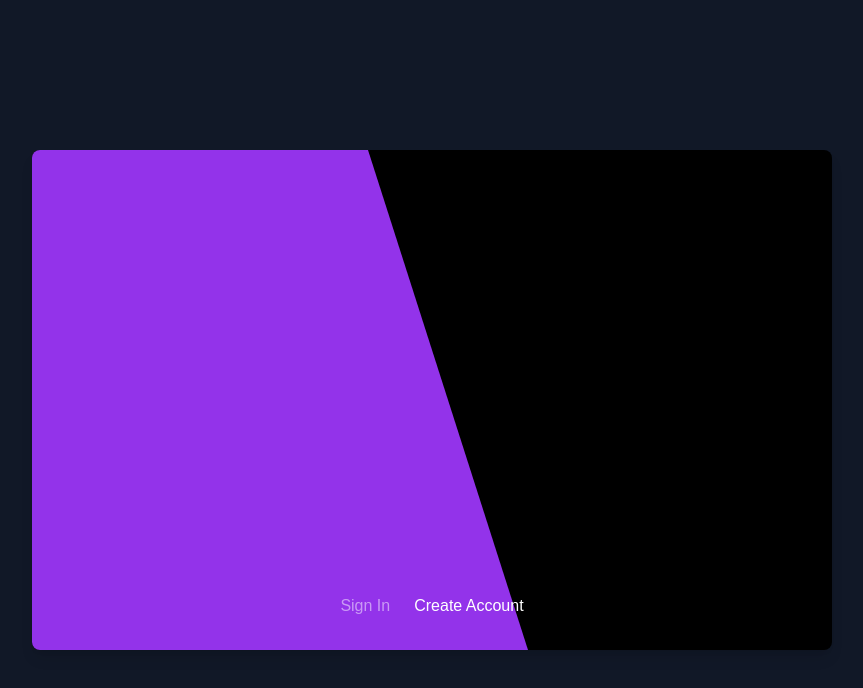
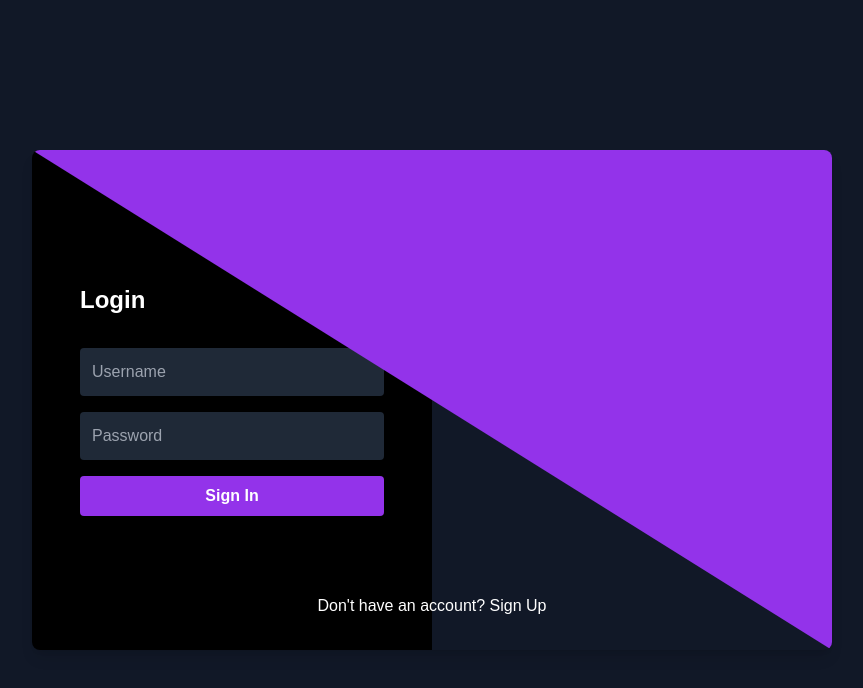
Before and after one commit to lucy-sees/login_signup_form, a Next.js app: page / in a window 1280 px wide. Shown: the top 688 px of the page, without its empty margins (208-1071 px from the left). Built offline with nearby package versions, Linux system fonts and the light colour scheme.

Commit message:
Refactor LoginSignupForm component for improved animations and layout adjustments; add PixelCards component

```diff
--- a/app/components/Auth/LoginSignupForm.tsx
+++ b/app/components/Auth/LoginSignupForm.tsx
@@ -6,52 +6,21 @@ const AuthForm = () => {
   const [isLogin, setIsLogin] = useState(true);
   const [isAnimating, setIsAnimating] = useState(false);
 
-  // Updated clip path calculations for the specific diagonal split
-  const getClipPath = () => {
-    // Login state: line from top-left (50,0) to bottom-right (70,100)
-    // Signup state: inverse of login state
-    return isLogin
-      ? "polygon(50% 0%, 100% 0%, 100% 100%, 70% 100%)"
-      : "polygon(0% 0%, 50% 0%, 70% 100%, 0% 100%)";
-  };
-
-  // Variants for smooth circular rotation
   const variants = {
-    initial: {
-      rotate: isLogin ? 0 : 180,
-      scale: 1.2, // Slightly larger to ensure coverage during rotation
-    },
+    initial: { rotate: isLogin ? 0 : 180 },
     animate: {
       rotate: isLogin ? 180 : 0,
-      transition: {
-        duration: 0.8,
-        ease: [0.4, 0, 0.2, 1],
-      },
+      transition: { duration: 0.8, ease: [0.4, 0, 0.2, 1] },
     },
-  };
-
-  // Background transition variants
-  const backgroundVariants = {
-    initial: { backgroundColor: "#000" },
-    animate: { backgroundColor: "#7C3AED" }, // Tailwind purple-600
-    exit: { backgroundColor: "#000" },
   };
 
   return (
     <div className="flex min-h-screen items-center justify-center bg-gray-900">
       <div className="relative h-[500px] w-[800px] overflow-hidden rounded-lg shadow-lg">
-        {/* Background color transition layer */}
-        <motion.div
-          className="absolute inset-0 z-10"
-          variants={backgroundVariants}
-          initial="initial"
-          animate={isAnimating ? "animate" : "initial"}
-        />
-
         {/* Diagonal Divider */}
         <motion.div
           className="absolute inset-0 z-20 h-[150%] w-[150%] origin-center bg-purple-600"
-          style={{ clipPath: getClipPath() }}
+          style={{ clipPath: "polygon(0 100%, 100% 100%, 0 0)" }}
           variants={variants}
           initial="initial"
           animate="animate"
@@ -64,17 +33,17 @@ const AuthForm = () => {
           <AnimatePresence mode="wait">
             {/* Welcome Text */}
             <motion.div
-              key={isLogin ? "welcome-back" : "welcome"}
+              key={isLogin ? "welcome" : "welcome-back"}
               className={`absolute flex h-full w-1/2 items-center justify-center p-12 ${
                 isLogin ? "right-0" : "left-0"
               }`}
-              initial={{ x: isLogin ? "100%" : "-100%", opacity: 0 }}
+              initial={{ x: isLogin ? "-100%" : "100%", opacity: 0 }}
               animate={{ x: 0, opacity: 1 }}
-              exit={{ x: isLogin ? "-100%" : "100%", opacity: 0 }}
+              exit={{ x: isLogin ? "100%" : "-100%", opacity: 0 }}
               transition={{ duration: 0.6 }}
             >
               <h2 className="text-4xl font-bold text-white">
-                {isLogin ? "WELCOME BACK!" : "WELCOME!"}
+                {isLogin ? "WELCOME!" : "WELCOME BACK!"}
               </h2>
             </motion.div>
           </AnimatePresence>
@@ -84,27 +53,23 @@ const AuthForm = () => {
             className={`absolute flex h-full w-1/2 items-center justify-center bg-black p-12 ${
               isLogin ? "left-0" : "right-0"
             }`}
-            initial={{ x: isLogin ? "-100%" : "100%" }}
+            initial={{ x: isLogin ? "100%" : "-100%" }}
             animate={{ x: 0 }}
+            exit={{ x: isLogin ? "-100%" : "100%" }}
             transition={{ duration: 0.6 }}
           >
             <div className="w-full max-w-xs">
-              <h2 className="mb-8 text-2xl font-bold text-white">
-                {isLogin ? "Login" : "Sign Up"}
-              </h2>
+              {isLogin && (
+                <h2 className="mb-8 text-2xl font-bold text-white">Login</h2>
+              )}
               <form className="space-y-4">
-                {!isLogin && (
+                {isLogin && (
                   <input
                     type="text"
                     placeholder="Username"
                     className="w-full rounded bg-gray-800 p-3 text-white"
                   />
                 )}
-                <input
-                  type="email"
-                  placeholder="Email"
-                  className="w-full rounded bg-gray-800 p-3 text-white"
-                />
                 <input
                   type="password"
                   placeholder="Password"
@@ -118,25 +83,16 @@ const AuthForm = () => {
           </motion.div>
         </div>
 
-        {/* Toggle Links */}
-        <div className="absolute bottom-8 left-0 right-0 z-30 flex justify-center gap-6">
+        {/* Toggle Link */}
+        <div className="absolute bottom-8 left-0 right-0 z-30 flex justify-center">
           <button
-            className={`text-white hover:underline ${
-              isLogin ? "opacity-50 cursor-not-allowed" : ""
-            }`}
-            onClick={() => !isLogin && !isAnimating && setIsLogin(true)}
-            disabled={isAnimating || isLogin}
+            className="text-white hover:underline"
+            onClick={() => !isAnimating && setIsLogin(!isLogin)}
+            disabled={isAnimating}
           >
-            Sign In
-          </button>
-          <button
-            className={`text-white hover:underline ${
-              !isLogin ? "opacity-50 cursor-not-allowed" : ""
-            }`}
-            onClick={() => isLogin && !isAnimating && setIsLogin(false)}
-            disabled={isAnimating || !isLogin}
-          >
-            Create Account
+            {isLogin
+              ? "Don't have an account? Sign Up"
+              : "Already have an account? Login"}
           </button>
         </div>
       </div>
```
Also changed, not shown: app/components/Cards/PixelCards.tsx (added).
